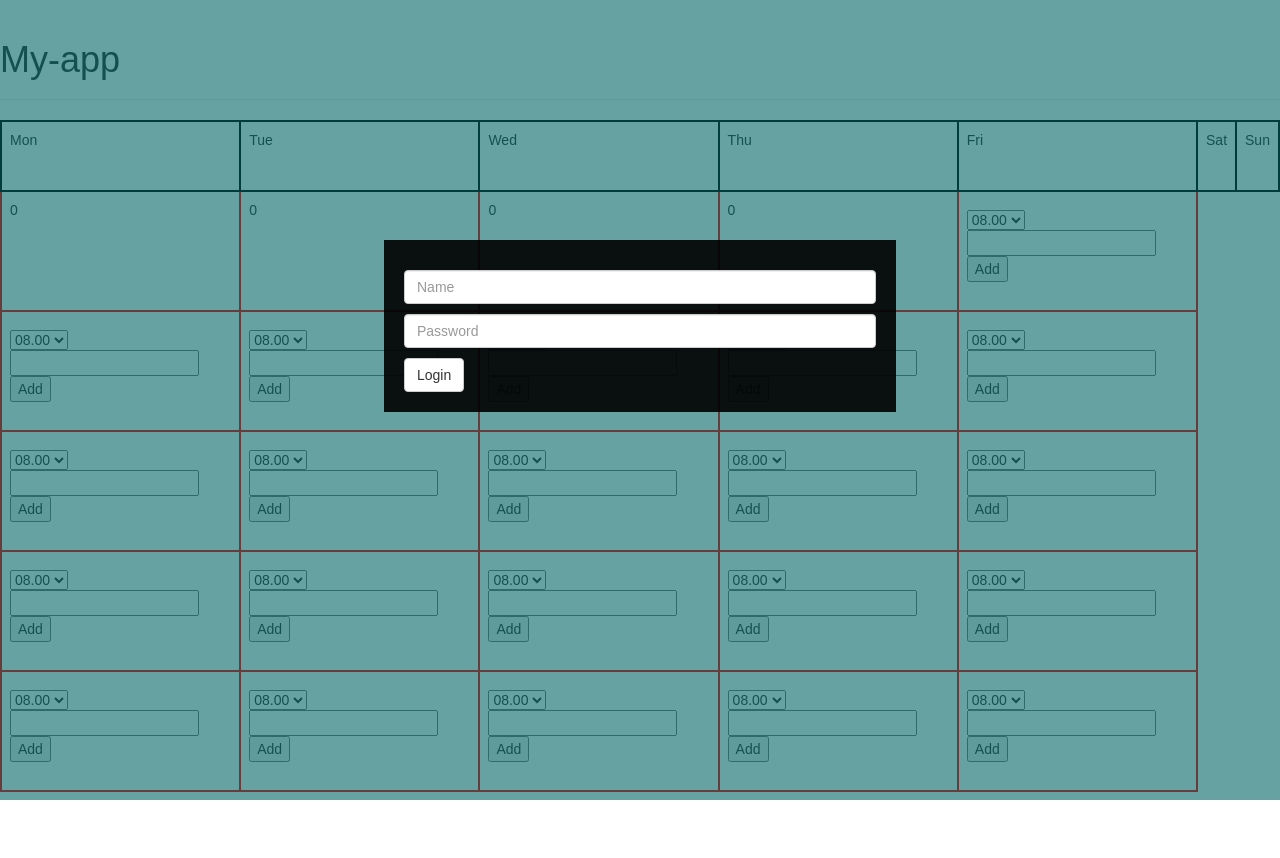
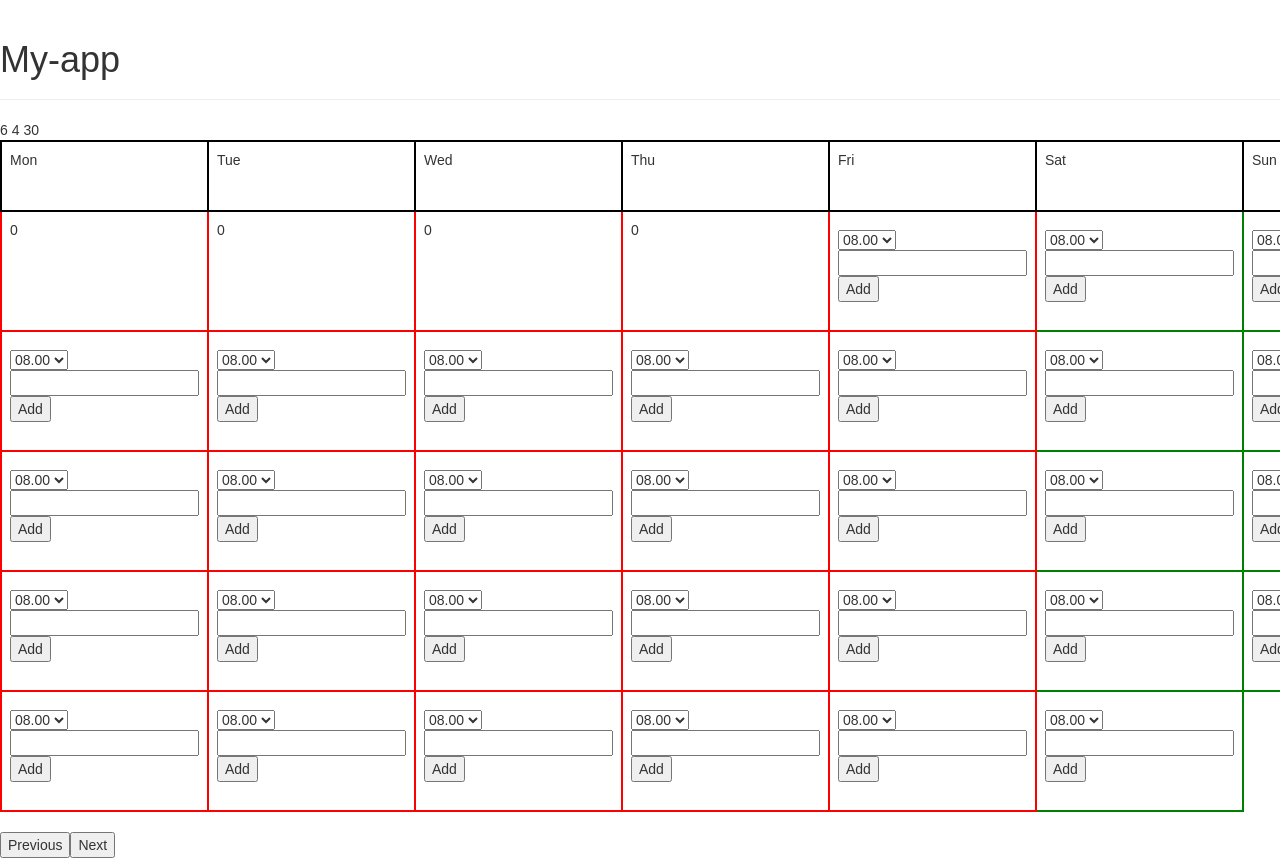
Before and after one commit to j-and/my-app, a React (Create React App) app: page / in a window 1280 px wide. Before the commit the page ends 812 px from the top, so only its background shows below. Built offline with nearby package versions, Linux system fonts and the light colour scheme.

Commit message:
Previous-next buttons work

```diff
--- a/src/App.css
+++ b/src/App.css
@@ -44,7 +44,7 @@
 }
 
 .weekendDay {
-    display: none;
+    /*display: none;*/
 
     border: 2px solid green;
 }
--- a/src/App.js
+++ b/src/App.js
@@ -1,9 +1,10 @@
-import React, { Component } from 'react';
+import React, {Component} from 'react';
 
 import './App.css';
 import PageHeader from 'react-bootstrap/lib/PageHeader';
 import MonthTable from './MonthTable.js';
 import LoginForm from './LoginForm.js';
+import MonthNavigation from './MonthNavigation.js';
 
 
 class App extends Component {
@@ -11,17 +12,48 @@ class App extends Component {
     constructor(props) {
         super(props);
         this.state = {
-            daysInMonth: new Date(new Date().getFullYear(), new Date().getMonth()+1, 0).getDate(),
-            isOpen: true
+            isOpen: true,
+            month: {
+                monthCount: new Date().getMonth() + 1,
+                monthStart: new Date(new Date().getYear(), new Date().getMonth() + 1, 0).getDay(),
+                daysInMonth: new Date(new Date().getYear(), new Date().getMonth() + 1, 0).getDate()
+            },
+            weeksObject: {
+                firstWeekBeforeMonthStart: [],
+                firstWeekAfterMonthStart: [],
+                secondWeekInMonth: [],
+                thirdWeekInMonth: [],
+                forthWeekInMonth: [],
+                fifthWeekInMonth: []
+            }
         };
 
         this.toggleModal = this.toggleModal.bind(this);
+        this.updateMonthCount = this.updateMonthCount.bind(this);
     }
 
-    toggleModal () {
+    toggleModal() {
         this.setState({
             isOpen: !this.state.isOpen
         });
+    }
+
+    updateMonthCount(value) {
+        this.setState({
+            weeksObject: {
+                firstWeekBeforeMonthStart: [],
+                firstWeekAfterMonthStart: [],
+                secondWeekInMonth: [],
+                thirdWeekInMonth: [],
+                forthWeekInMonth: [],
+                fifthWeekInMonth: []
+            },
+            month: {
+                monthCount: value,
+                monthStart: new Date(new Date().getYear(), value, 0).getDay() - 1,
+                daysInMonth: new Date(new Date().getYear(), value, 0).getDate()
+            }
+        })
     }
 
     render() {
@@ -30,8 +62,9 @@ class App extends Component {
 
             <div>
                 <PageHeader>My-app</PageHeader>
-          <MonthTable daysInMonth={this.state.daysInMonth}/>
-             <LoginForm  show={this.state.isOpen}/>
+                <MonthTable month={this.state.month} weeksObject={this.state.weeksObject}/>
+                <LoginForm show={this.state.isOpen}/>
+                <MonthNavigation updateMonthCount={this.updateMonthCount}/>
             </div>
         );
     }
--- a/src/LoginForm.js
+++ b/src/LoginForm.js
@@ -14,7 +14,7 @@ class LoginForm extends Component {
             name: '',
             password: '',
             servantData: {},
-            isOpen:true
+            isOpen:false//true
 
         };
         this.closeLoginForm = this.closeLoginForm.bind(this);
--- /dev/null
+++ b/src/MonthNavigation.js
@@ -0,0 +1,22 @@
+import React, {Component} from 'react';
+
+
+class MonthNavigation extends Component {
+
+    constructor(props) {
+        super(props);
+        this.state = {
+            monthCount: new Date().getMonth()
+        };
+    }
+
+    render() {
+        return (
+            <div >
+                <button onClick={() => {this.props.updateMonthCount(this.state.monthCount)}}>Previous</button>
+                <button onClick={() =>{ this.props.updateMonthCount(this.state.monthCount+2)}}>Next</button>
+            </div>
+        );
+    }
+}
+export default MonthNavigation;
--- a/src/MonthTable.js
+++ b/src/MonthTable.js
@@ -1,6 +1,7 @@
 import React, {Component} from 'react';
 
 import DayList from './DayList.js';
+
 
 import Table from 'react-bootstrap/lib/Table';
 
@@ -10,26 +11,16 @@ class MonthTable extends Component {
         super(props);
         this.state = {
             trHead: ["Mon", "Tue", "Wed", "Thu", "Fri", "Sat", "Sun"],
-            monthStart: new Date(new Date().getYear(), new Date().getMonth() + 1, 0).getDay(),
-            daysArray: [],
-            firstWeekBeforeMonthStart: [],
-            firstWeekAfterMonthStart: [],
-            secondWeekInMonth: [],
-            thirdWeekInMonth: [],
-            forthWeekInMonth: [],
-            fifthWeekInMonth: [],
-            daysInmonth: new Date(new Date().getFullYear(), new Date().getMonth() + 1, 0).getDate()
-            // wholeWeekCount: 5//Math.floor(this.props.daysInmonth / 7)
+            daysArray: []
         };
-        //this.handleChange = this.handleChange.bind(this);
+
         this.fillHeadArray = this.fillHeadArray.bind(this);
         this.fillWeekArray = this.fillWeekArray.bind(this);
-
     }
 
-    fillHeadArray(){
-        var array=["Mon", "Tue", "Wed", "Thu", "Fri", "Sat", "Sun"];
-        for(var i=0;i<array.length;i++){
+    fillHeadArray() {
+        var array = ["Mon", "Tue", "Wed", "Thu", "Fri", "Sat", "Sun"];
+        for (var i = 0; i < array.length; i++) {
             this.state.trHead.push(<td className="ordinaryDay">array[i]</td>);
         }
         return this.state.trHead;
@@ -50,43 +41,48 @@ class MonthTable extends Component {
     render() {
         /*Calendar*/
         var i, j;
-        var wholeWeekCount = Math.floor(this.state.daysInmonth / 7);
+        var wholeWeekCount = Math.ceil(this.props.month.daysInMonth / 7);
+
         var counter = 0;
-        for (i = 0; i <= wholeWeekCount; i++) {
+        for (i = 1; i <= wholeWeekCount; i++) {
             switch (i) {
-                case 0:
-                    for (j = 0; j < this.state.monthStart; j++) {
-                        (j < 5) ? this.state.firstWeekBeforeMonthStart.push(<td className="ordinaryDay">0</td>) :
-                            this.state.firstWeekBeforeMonthStart.push(<td className="weekendDay">0</td>);
+                case 1:
+                    for (j = 0; j < this.props.month.monthStart; j++) {
+                        (j < 5) ? this.props.weeksObject.firstWeekBeforeMonthStart.push(<td className="ordinaryDay">
+                            0</td>) :
+                            this.props.weeksObject.firstWeekBeforeMonthStart.push(<td className="weekendDay">0</td>);
                     }
-                    for (j = this.state.monthStart; j < 7; j++) {
-                        (j < 5) ? this.state.firstWeekBeforeMonthStart.push(<td className="ordinaryDay"><DayList/>
+                    for (j = this.props.month.monthStart; j < 7; j++) {
+                        (j < 5) ? this.props.weeksObject.firstWeekBeforeMonthStart.push(<td className="ordinaryDay">
+                            <DayList/>
                         </td>) :
-                            this.state.firstWeekBeforeMonthStart.push(<td className="weekendDay"><DayList/></td>);
+                            this.props.weeksObject.firstWeekBeforeMonthStart.push(<td className="weekendDay"><DayList/>
+                            </td>);
                         counter++;
                     }
                     break;
-                case 1:
-                    this.state.secondWeekInMonth = this.fillWeekArray('secondWeekInMonth');
-                    counter += 7;
-                    break;
                 case 2:
-                    this.state.thirdWeekInMonth = this.fillWeekArray('thirdWeekInMonth');
+                    this.props.weeksObject.secondWeekInMonth = this.fillWeekArray('secondWeekInMonth');
                     counter += 7;
                     break;
                 case 3:
-                    this.state.forthWeekInMonth = this.fillWeekArray('forthWeekInMonth');
+                    this.props.weeksObject.thirdWeekInMonth = this.fillWeekArray('thirdWeekInMonth');
                     counter += 7;
                     break;
                 case 4:
-                    for (j = 0; j < this.state.daysInmonth - counter; j++) {
-                        (j < 5) ? this.state.fifthWeekInMonth.push(<td className="ordinaryDay"><DayList/></td>) :
-                            this.state.fifthWeekInMonth.push(<td className="weekendDay"><DayList/></td>);
+                    this.props.weeksObject.forthWeekInMonth = this.fillWeekArray('forthWeekInMonth');
+                    counter += 7;
+                    break;
+
+                case 5:
+                    for (j = 0; j < this.props.month.daysInMonth - counter; j++) {
+                        (j < 5) ? this.props.weeksObject.fifthWeekInMonth.push(<td className="ordinaryDay"><DayList/>
+                        </td>) :
+                            this.props.weeksObject.fifthWeekInMonth.push(<td className="weekendDay"><DayList/></td>);
                     }
-                    for (j = this.state.daysInmonth; j < 7; j++) {
-                        (j < 5) ? this.state.fifthWeekInMonth.push(<td className="ordinaryDay">0</td>) :
-                            this.state.fifthWeekInMonth.push(<td className="weekendDay">0</td>);
-                        counter++;
+                    for (j = this.props.weeksObject.daysInMonth; j < 7; j++) {
+                        (j < 5) ? this.props.weeksObject.fifthWeekInMonth.push(<td className="ordinaryDay">0</td>) :
+                            this.props.weeksObject.fifthWeekInMonth.push(<td className="weekendDay">0</td>);
                     }
                     break;
             }
@@ -94,8 +90,8 @@ class MonthTable extends Component {
 
         return (
             <div>
-
-                <Table responsive  >
+                {this.props.month.monthCount} {this.props.month.monthStart} {this.props.month.daysInMonth}
+                <Table responsive>
                     <thead class="month-header">
                     <tr>
                         {this.state.trHead.map(function (day) {
@@ -104,113 +100,39 @@ class MonthTable extends Component {
                     </tr>
                     </thead>
                     <tbody>
-                    <tr>{this.state.firstWeekBeforeMonthStart.map(function (i) {
+                    <tr>{this.props.weeksObject.firstWeekBeforeMonthStart.map(function (i) {
                         return i;
                     })}
-                        {this.state.firstWeekAfterMonthStart.map(function (i) {
+                        {this.props.weeksObject.firstWeekAfterMonthStart.map(function (i) {
                             return i;
                         })}
                     </tr>
                     <tr>
-                        {this.state.secondWeekInMonth.map(function (i) {
+                        {this.props.weeksObject.secondWeekInMonth.map(function (i) {
                             return i;
                         })}
                     </tr>
                     <tr>
-                        {this.state.thirdWeekInMonth.map(function (i) {
+                        {this.props.weeksObject.thirdWeekInMonth.map(function (i) {
                             return i;
                         })}
                     </tr>
                     <tr>
-                        {this.state.forthWeekInMonth.map(function (i) {
+                        {this.props.weeksObject.forthWeekInMonth.map(function (i) {
                             return i;
                         })}
                     </tr>
                     <tr>
-                        {this.state.fifthWeekInMonth.map(function (i) {
+                        {this.props.weeksObject.fifthWeekInMonth.map(function (i) {
                             return i;
                         })}
                     </tr>
                     </tbody>
                 </Table>
+
             </div>
         );
     }
 }
 
 export default MonthTable;
-
-// render() {
-//     var i = 0, j = 0;
-//     /*Thead*/
-//     var daysOfWeek = ["Mon", "Tue", "Wed", "Thu", "Fri", "Sat", "Sun"];
-//     var trHead = [];
-//     trHead.push(<tr></tr>);
-//     for (var i = 0; i < daysOfWeek.length; i++) {
-//         trHead.push(<td>{daysOfWeek[i]}</td>)
-//     }
-//
-//     /*Month start*/
-//     var monthStart = new Date(new Date().getYear(), new Date().getMonth() + 1, 0).getDay();
-//
-//     /*Calendar*/
-//     var trArray = [];
-//     var wholeWeekCount = Math.floor(this.props.daysInmonth / 7);
-//     for (i = 0; i < wholeWeekCount; i++) {
-//         var tr = [];
-//         tr.push(<tr></tr>);
-//         /*Fill the first string*/
-//         if (i < 1) {
-//             for (j = 0; j < monthStart - 1; j++) {
-//                 if (j < 5) {
-//                     tr.push(<td class="ordinaryDay">0</td>);
-//                 }
-//                 else {
-//                     tr.push(<td class="weekendDay">0</td>);
-//                 }
-//             }
-//
-//             for (j = monthStart - 1; j < 5; j++) {
-//                 tr.push(<td class="ordinaryDay"><DayList/></td>);
-//             }
-//             for (j = 5; j < 7; j++) {
-//                 tr.push(<td class="weekendDay"><DayList/></td>);
-//             }
-//
-//         }
-//         else {
-//             for (j = 0; j < 5; j++) {
-//                 tr.push(<td class="ordinaryDay"><DayList/></td>);
-//             }
-//             for (j = 5; j < 7; j++) {
-//                 tr.push(<td class="weekendDay"><DayList/></td>);
-//             }
-//         }
-//
-//         trArray.push(tr);
-//     }
-//
-//     var tr = [];
-//     tr.push(<tr></tr>);
-//     for (i = 0; i < this.props.daysInmonth - wholeWeekCount * 7; i++) {
-//         if (i < 5) {
-//             tr.push(<td class="ordinaryDay"><DayList /></td>);
-//         }
-//         else {
-//             tr.push(<td class="weekendDay"><DayList /></td>);
-//         }
-//
-//     }
-//     trArray.push(tr);
-//
-//     return (
-//         <div>
-//             <h1>{(new Date().getMonth())}{(new Date().getDay())}</h1>
-//             <Table responsive>
-//                 <thead>{trHead}</thead>
-//                 <tbody>{trArray}</tbody>
-//
-//             </Table>
-//         </div>
-//     );
-// }
--- a/src/methods.js
+++ b/src/methods.js
@@ -1,4 +1,4 @@
-import React, {Component} from 'react';
+//import React, {Component} from 'react';
 
 export const sendData = function(dataObject) {
     var request = new XMLHttpRequest();
```
Lines whose indentation alone changed are shown as unchanged.
